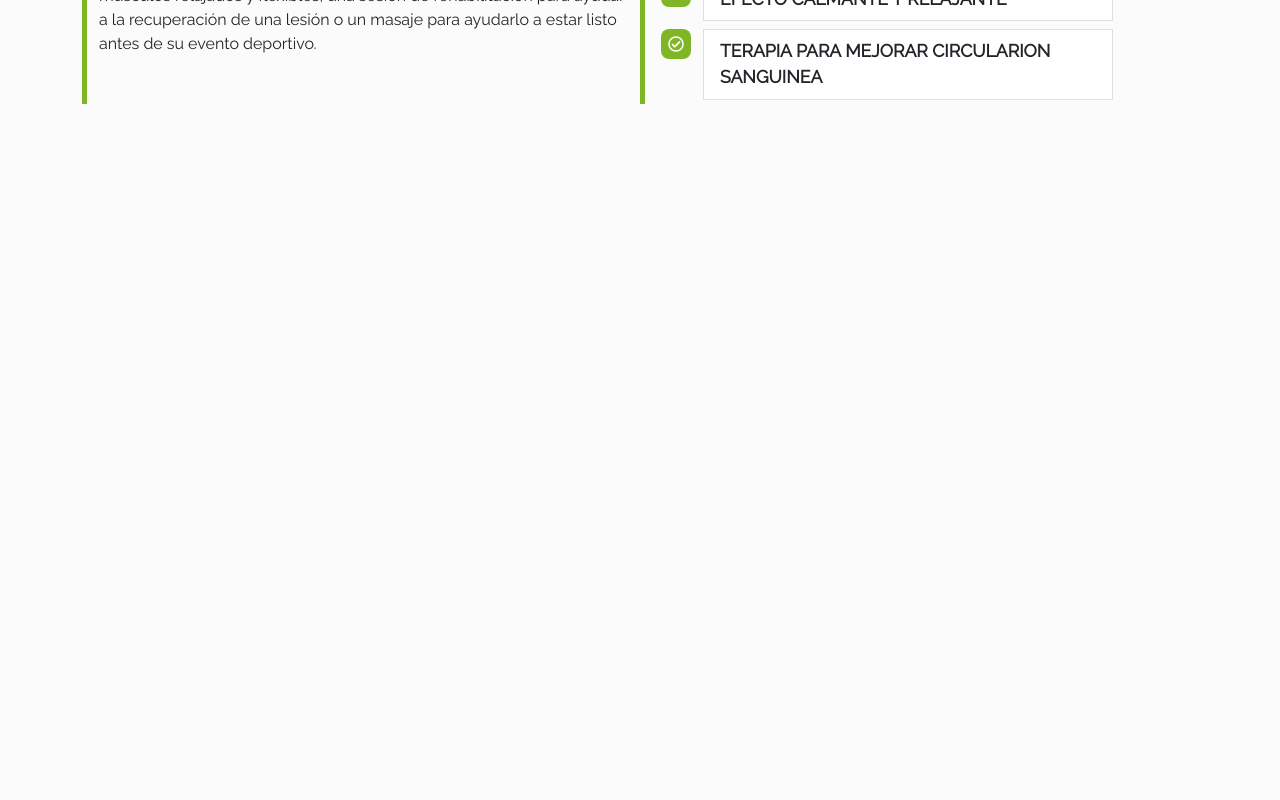
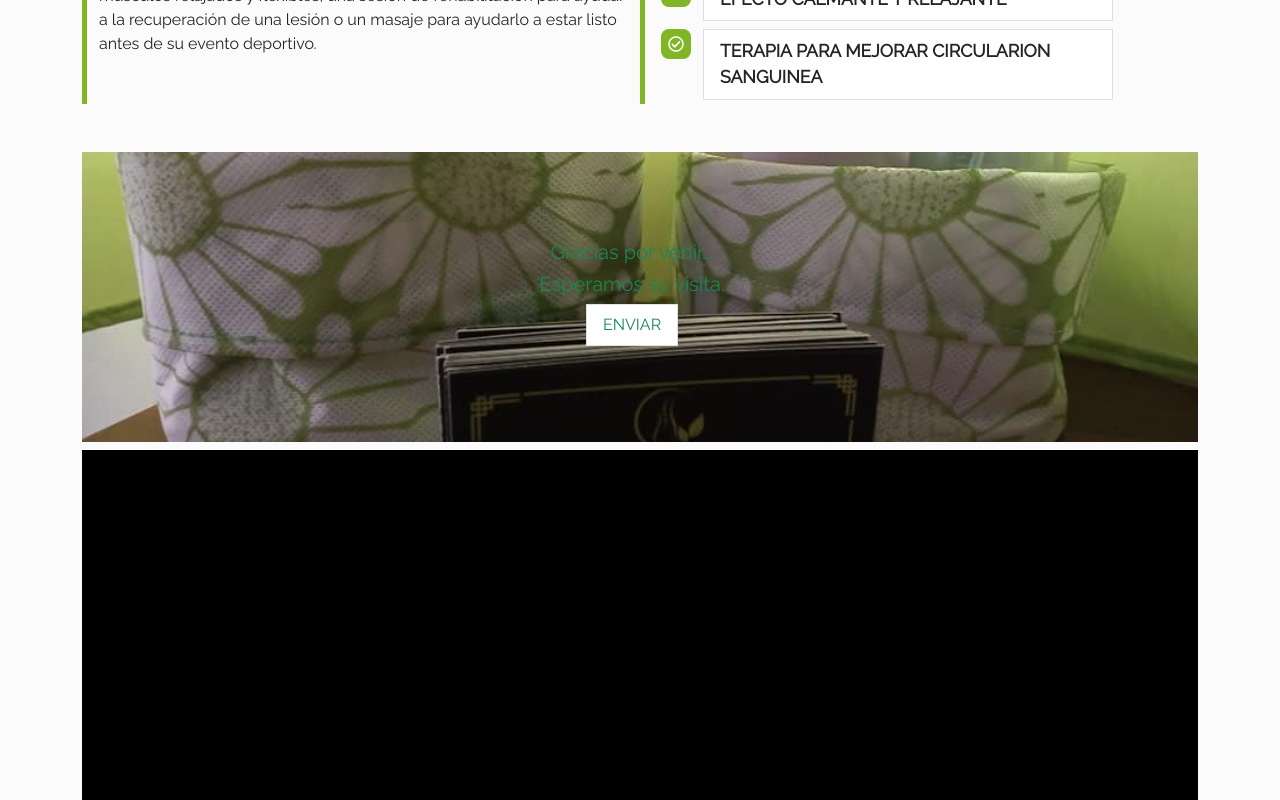
Before and after one commit to MendietaSergio/MasajesCorporalRelajantes, a React (Create React App) app: page / in a window 1280 px wide. Shown: the part 1084-1884 px from the top of the page. Before the commit the page ends 1236 px from the top, so only its background shows below. Built offline with nearby package versions, Linux system fonts and the light colour scheme.

Commit message:
Añade location, falta terminar

```diff
--- a/src/App.js
+++ b/src/App.js
@@ -3,7 +3,8 @@ import "./App.css";
 import Header from "./components/Header/Header";
 import Galery from "./components/Carousel/Galery";
 import Presentation from "./components/Presentation";
-import Card from "./components/Card/Card";
+import Card from "./components/Card/";
+import Location from "./components/Location/";
 
 function App() {
   return (
@@ -13,6 +14,7 @@ function App() {
       <Presentation />
         <Galery />
         <Card/>
+        <Location/>
       </div>
     </BrowserRouter>
   );
--- /dev/null
+++ b/src/components/Location/Location.css
@@ -0,0 +1,21 @@
+.toCome{
+    height: 290px;
+    width: 100%;
+    background-color: black;
+    background-attachment: fixed;
+    background-position: center;
+    background-size: cover;
+    position: relative;
+    overflow: hidden;
+}
+
+.img{
+    object-fit: cover;
+    height: 100%;
+    width: 100%;
+}
+.location{
+    height: 350px;
+    width: 100%;
+    background-color: black;
+}
--- /dev/null
+++ b/src/components/Location/Location.js
@@ -0,0 +1,36 @@
+import  Button  from '../Button/Button';
+import "./Location.css";
+
+const Location = () => {
+  return (
+    <>
+      <div className="toCome ">
+        <img src="./img/img_02.jpg" title="Productos" className="img" />
+        <div className="row">
+          <div className="container">
+            <div className=" card-img-overlay list-group nav d-flex justify-content-center align-items-center">
+              <div className="col-12">
+                <span className="justify-content-center align-items-center text-success h5 d-flex ">
+                  Gracias por venir...
+                </span>
+              </div>
+              <div className="col-12">
+                <span className="justify-content-center align-items-center text-success h5 d-flex ">
+                  Esperamos su visita.
+                </span>
+              </div>
+              <div className="col-12">
+                <Button className="mx-auto  btn text-success h5 d-flex list-group-item">
+                  Esperamos su visita.
+                </Button>
+              </div>
+            </div>
+          </div>
+        </div>
+      </div>
+      <div className="location mt-2"></div>
+    </>
+  );
+};
+
+export default Location;
--- /dev/null
+++ b/src/components/Location/index.js
@@ -0,0 +1,3 @@
+import Location from './Location';
+
+export default Location;
```
